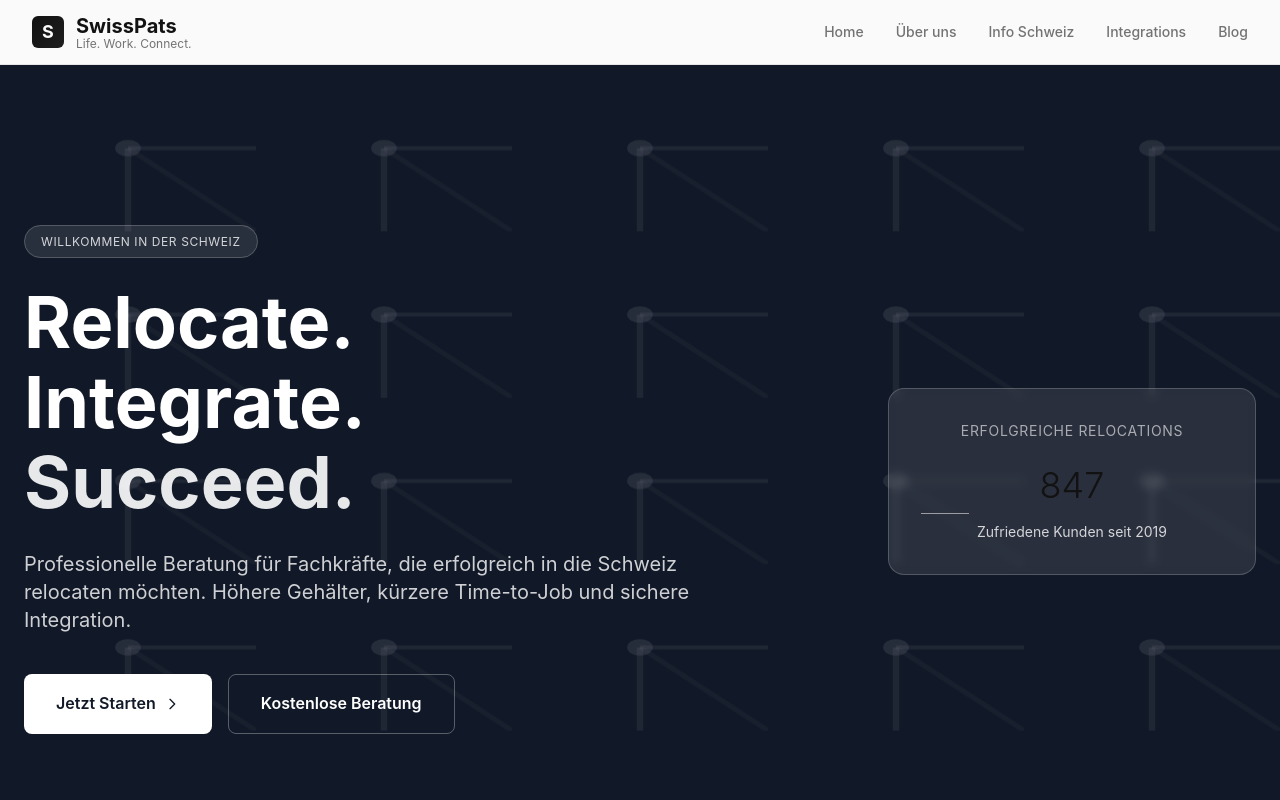
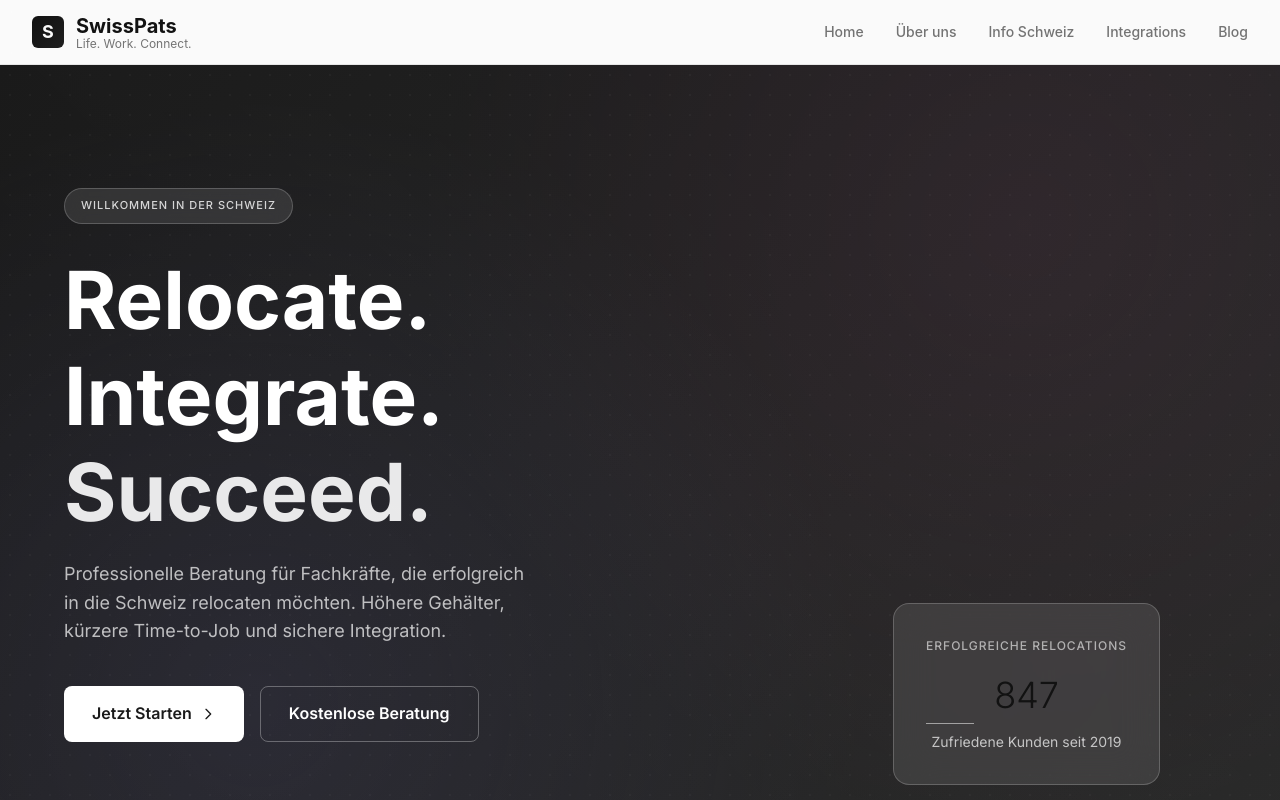
Before and after one commit to Testovan/swiss-potential-unlocked, a React (Vite) app: page / in a window 1280 px wide. Shown: the top 800 px of the page. Built offline with nearby package versions, Linux system fonts and the light colour scheme.

Commit message:
Update Hero section with new design
Replaced the existing Hero section with a pixel-accurate clone of the provided embed design, ensuring all typography, colors, spacing, and UI elements are identical. All other sections of the page remain unchanged.

```diff
--- a/src/components/HeroSection.tsx
+++ b/src/components/HeroSection.tsx
@@ -132,62 +132,117 @@ function Stat({
 
 export const HeroSection = () => {
   return (
-    <section className="relative min-h-screen bg-background overflow-hidden">
-      {/* Dark background with network pattern */}
-      <div className="absolute inset-0 bg-gray-900">
-        {/* Network pattern overlay */}
-        <div className="absolute inset-0 opacity-30">
-          <svg
-            className="w-full h-full"
-            viewBox="0 0 100 100"
-            preserveAspectRatio="none"
+    <section
+      id="hero"
+      className="hero-r5s0ej4-section"
+      style={{
+        position: 'relative',
+        minHeight: '100vh',
+        background: 'linear-gradient(135deg, #1a1a1a 0%, #2a2a2a 100%)',
+        overflow: 'hidden',
+        fontFamily: 'Inter, -apple-system, BlinkMacSystemFont, "Segoe UI", sans-serif'
+      }}
     >
-            <defs>
-              <pattern
-                id="network"
-                patternUnits="userSpaceOnUse"
-                width="20"
-                height="20"
+      {/* Network Pattern Background */}
+      <div
+        className="hero-r5s0ej4-network-bg"
+        style={{
+          position: 'absolute',
+          inset: '0',
+          backgroundImage: `
+            radial-gradient(circle at 20% 80%, rgba(120, 119, 198, 0.3) 0%, transparent 50%),
+            radial-gradient(circle at 80% 20%, rgba(255, 119, 198, 0.15) 0%, transparent 50%),
+            linear-gradient(45deg, transparent 30%, rgba(255, 255, 255, 0.02) 50%, transparent 70%)
+          `,
+          opacity: 0.4
+        }}
+      />
+
+      {/* Dot Pattern Overlay */}
+      <div
+        className="hero-r5s0ej4-dots"
+        style={{
+          position: 'absolute',
+          inset: '0',
+          backgroundImage: 'radial-gradient(circle, rgba(255, 255, 255, 0.15) 1px, transparent 1px)',
+          backgroundSize: '20px 20px',
+          opacity: 0.2
+        }}
+      />
+
+      <div
+        className="hero-r5s0ej4-container"
+        style={{
+          position: 'relative',
+          zIndex: 10,
+          maxWidth: '1200px',
+          margin: '0 auto',
+          padding: '0 24px',
+          display: 'flex',
+          alignItems: 'center',
+          minHeight: '100vh'
+        }}
       >
-                <circle cx="10" cy="10" r="1" fill="white" opacity="0.3" />
-                <line x1="10" y1="10" x2="30" y2="10" stroke="white" strokeWidth="0.5" opacity="0.2" />
-                <line x1="10" y1="10" x2="10" y2="30" stroke="white" strokeWidth="0.5" opacity="0.2" />
-                <line x1="10" y1="10" x2="30" y2="30" stroke="white" strokeWidth="0.5" opacity="0.1" />
-              </pattern>
-            </defs>
-            <rect width="100%" height="100%" fill="url(#network)" />
-          </svg>
-        </div>
-      </div>
+        <div
+          className="hero-r5s0ej4-grid"
+          style={{
+            display: 'grid',
+            gridTemplateColumns: '1fr',
+            gap: '48px',
+            alignItems: 'center',
+            width: '100%'
+          }}
+        >
 
-      <div className="relative z-10 mx-auto max-w-7xl px-6 py-16 lg:py-24">
-        <div className="grid grid-cols-1 lg:grid-cols-12 gap-8 lg:gap-16 items-center min-h-[80vh]">
-
-          {/* Left: Hero Content */}
-          <div className="lg:col-span-8 text-white">
-            {/* Small badge */}
+          {/* Main Content */}
+          <div className="hero-r5s0ej4-content">
+            {/* Badge */}
             <motion.div
               initial={{ opacity: 0, y: 20 }}
               animate={{ opacity: 1, y: 0 }}
               transition={{ duration: 0.6 }}
-              className="inline-block mb-8"
+              style={{ marginBottom: '32px' }}
             >
-              <span className="px-4 py-2 rounded-full text-xs uppercase tracking-wider bg-white/10 text-white/80 border border-white/20">
+              <span
+                className="hero-r5s0ej4-badge"
+                style={{
+                  display: 'inline-block',
+                  padding: '8px 16px',
+                  background: 'rgba(255, 255, 255, 0.1)',
+                  border: '1px solid rgba(255, 255, 255, 0.2)',
+                  borderRadius: '20px',
+                  fontSize: '11px',
+                  fontWeight: '500',
+                  letterSpacing: '1px',
+                  textTransform: 'uppercase',
+                  color: 'rgba(255, 255, 255, 0.8)',
+                  backdropFilter: 'blur(10px)'
+                }}
+              >
                 WILLKOMMEN IN DER SCHWEIZ
               </span>
             </motion.div>
 
-            {/* Main heading */}
+            {/* Main Heading */}
             <motion.div
               initial={{ opacity: 0, y: 30 }}
               animate={{ opacity: 1, y: 0 }}
               transition={{ delay: 0.2, duration: 0.8 }}
-              className="mb-8"
+              style={{ marginBottom: '24px' }}
             >
-              <h1 className="text-5xl lg:text-7xl font-bold leading-tight">
-                <div className="mb-2">Relocate.</div>
-                <div className="mb-2">Integrate.</div>
-                <div className="text-white/90">Succeed.</div>
+              <h1
+                className="hero-r5s0ej4-heading"
+                style={{
+                  fontSize: 'clamp(48px, 8vw, 80px)',
+                  fontWeight: '700',
+                  lineHeight: '1.1',
+                  color: '#ffffff',
+                  margin: '0'
+                }}
+              >
+                <div style={{ marginBottom: '8px' }}>Relocate.</div>
+                <div style={{ marginBottom: '8px' }}>Integrate.</div>
+                <div style={{ color: 'rgba(255, 255, 255, 0.9)' }}>Succeed.</div>
               </h1>
             </motion.div>
 
@@ -196,7 +251,15 @@ export const HeroSection = () => {
               initial={{ opacity: 0, y: 20 }}
               animate={{ opacity: 1, y: 0 }}
               transition={{ delay: 0.4, duration: 0.8 }}
-              className="text-lg lg:text-xl text-white/80 max-w-2xl mb-10 leading-relaxed"
+              className="hero-r5s0ej4-description"
+              style={{
+                fontSize: '18px',
+                lineHeight: '1.6',
+                color: 'rgba(255, 255, 255, 0.7)',
+                maxWidth: '480px',
+                marginBottom: '40px',
+                margin: '0 0 40px 0'
+              }}
             >
               Professionelle Beratung für Fachkräfte, die erfolgreich in die Schweiz relocaten möchten.
               Höhere Gehälter, kürzere Time-to-Job und sichere Integration.
@@ -207,7 +270,12 @@ export const HeroSection = () => {
               initial={{ opacity: 0, y: 20 }}
               animate={{ opacity: 1, y: 0 }}
               transition={{ delay: 0.6, duration: 0.8 }}
-              className="flex flex-col sm:flex-row gap-4"
+              className="hero-r5s0ej4-buttons"
+              style={{
+                display: 'flex',
+                gap: '16px',
+                flexWrap: 'wrap'
+              }}
             >
               <button
                 onClick={() => {
@@ -215,10 +283,33 @@ export const HeroSection = () => {
                     behavior: 'smooth'
                   });
                 }}
-                className="px-8 py-4 bg-white text-gray-900 rounded-lg font-semibold hover:bg-gray-100 transition-colors duration-200 flex items-center gap-2"
+                className="hero-r5s0ej4-btn-primary"
+                style={{
+                  display: 'inline-flex',
+                  alignItems: 'center',
+                  gap: '8px',
+                  padding: '14px 28px',
+                  background: '#ffffff',
+                  color: '#1a1a1a',
+                  border: 'none',
+                  borderRadius: '8px',
+                  fontSize: '16px',
+                  fontWeight: '600',
+                  cursor: 'pointer',
+                  transition: 'all 0.2s ease',
+                  textDecoration: 'none'
+                }}
+                onMouseEnter={(e) => {
+                  e.currentTarget.style.background = '#f5f5f5';
+                  e.currentTarget.style.transform = 'translateY(-1px)';
+                }}
+                onMouseLeave={(e) => {
+                  e.currentTarget.style.background = '#ffffff';
+                  e.currentTarget.style.transform = 'translateY(0)';
+                }}
               >
                 Jetzt Starten
-                <svg className="w-4 h-4" fill="none" stroke="currentColor" viewBox="0 0 24 24">
+                <svg width="16" height="16" fill="none" stroke="currentColor" viewBox="0 0 24 24">
                   <path strokeLinecap="round" strokeLinejoin="round" strokeWidth={2} d="M9 5l7 7-7 7" />
                 </svg>
               </button>
@@ -229,37 +320,119 @@ export const HeroSection = () => {
                     behavior: 'smooth'
                   });
                 }}
-                className="px-8 py-4 border border-white/30 text-white rounded-lg font-semibold hover:bg-white/10 transition-colors duration-200"
+                className="hero-r5s0ej4-btn-secondary"
+                style={{
+                  display: 'inline-flex',
+                  alignItems: 'center',
+                  padding: '14px 28px',
+                  background: 'transparent',
+                  color: '#ffffff',
+                  border: '1px solid rgba(255, 255, 255, 0.3)',
+                  borderRadius: '8px',
+                  fontSize: '16px',
+                  fontWeight: '600',
+                  cursor: 'pointer',
+                  transition: 'all 0.2s ease',
+                  textDecoration: 'none'
+                }}
+                onMouseEnter={(e) => {
+                  e.currentTarget.style.background = 'rgba(255, 255, 255, 0.1)';
+                  e.currentTarget.style.borderColor = 'rgba(255, 255, 255, 0.5)';
+                }}
+                onMouseLeave={(e) => {
+                  e.currentTarget.style.background = 'transparent';
+                  e.currentTarget.style.borderColor = 'rgba(255, 255, 255, 0.3)';
+                }}
               >
                 Kostenlose Beratung
               </button>
             </motion.div>
           </div>
 
-          {/* Right: Stats Card */}
-          <div className="lg:col-span-4">
+          {/* Stats Card - Positioned absolutely on larger screens */}
           <motion.div
             initial={{ opacity: 0, x: 20 }}
             animate={{ opacity: 1, x: 0 }}
             transition={{ delay: 0.8, duration: 0.8 }}
-              className="bg-white/10 backdrop-blur-sm rounded-2xl p-8 border border-white/20"
+            className="hero-r5s0ej4-stats-card"
+            style={{
+              position: 'absolute',
+              bottom: '80px',
+              right: '80px',
+              background: 'rgba(255, 255, 255, 0.1)',
+              backdropFilter: 'blur(20px)',
+              border: '1px solid rgba(255, 255, 255, 0.2)',
+              borderRadius: '16px',
+              padding: '32px',
+              textAlign: 'center',
+              minWidth: '200px'
+            }}
           >
-              <div className="text-center">
-                <div className="text-sm text-white/60 uppercase tracking-wider mb-4">
+            <div
+              style={{
+                fontSize: '12px',
+                fontWeight: '500',
+                letterSpacing: '1px',
+                textTransform: 'uppercase',
+                color: 'rgba(255, 255, 255, 0.6)',
+                marginBottom: '12px'
+              }}
+            >
               Erfolgreiche Relocations
             </div>
-                <div className="text-4xl lg:text-5xl font-bold text-white mb-2">
+            <div
+              style={{
+                fontSize: '36px',
+                fontWeight: '700',
+                color: '#ffffff',
+                marginBottom: '8px',
+                lineHeight: '1'
+              }}
+            >
               <Stat label="" value={847} format="int" delay={0} />
             </div>
-                <div className="text-white/80 text-sm">
+            <div
+              style={{
+                fontSize: '14px',
+                color: 'rgba(255, 255, 255, 0.7)',
+                lineHeight: '1.4'
+              }}
+            >
               Zufriedene Kunden seit 2019
             </div>
-              </div>
           </motion.div>
-          </div>
 
         </div>
       </div>
+
+      {/* Responsive styles */}
+      <style>{`
+        @media (max-width: 1024px) {
+          .hero-r5s0ej4-stats-card {
+            position: static !important;
+            bottom: auto !important;
+            right: auto !important;
+            margin-top: 48px;
+          }
+          .hero-r5s0ej4-grid {
+            grid-template-columns: 1fr !important;
+          }
+        }
+
+        @media (max-width: 640px) {
+          .hero-r5s0ej4-buttons {
+            flex-direction: column !important;
+          }
+          .hero-r5s0ej4-btn-primary,
+          .hero-r5s0ej4-btn-secondary {
+            width: 100% !important;
+            justify-content: center !important;
+          }
+          .hero-r5s0ej4-container {
+            padding: 0 16px !important;
+          }
+        }
+      `}</style>
     </section>
   );
 };
```
Lines whose indentation alone changed are shown as unchanged.
